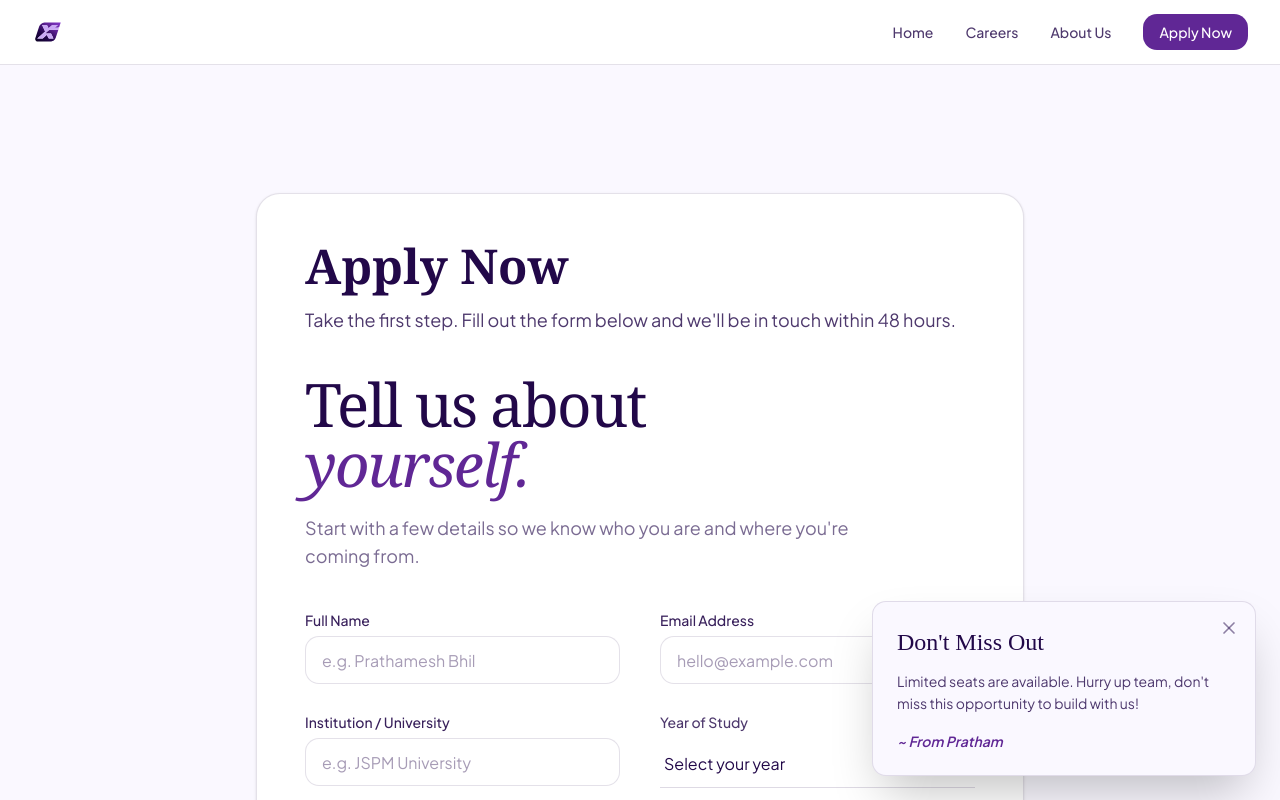
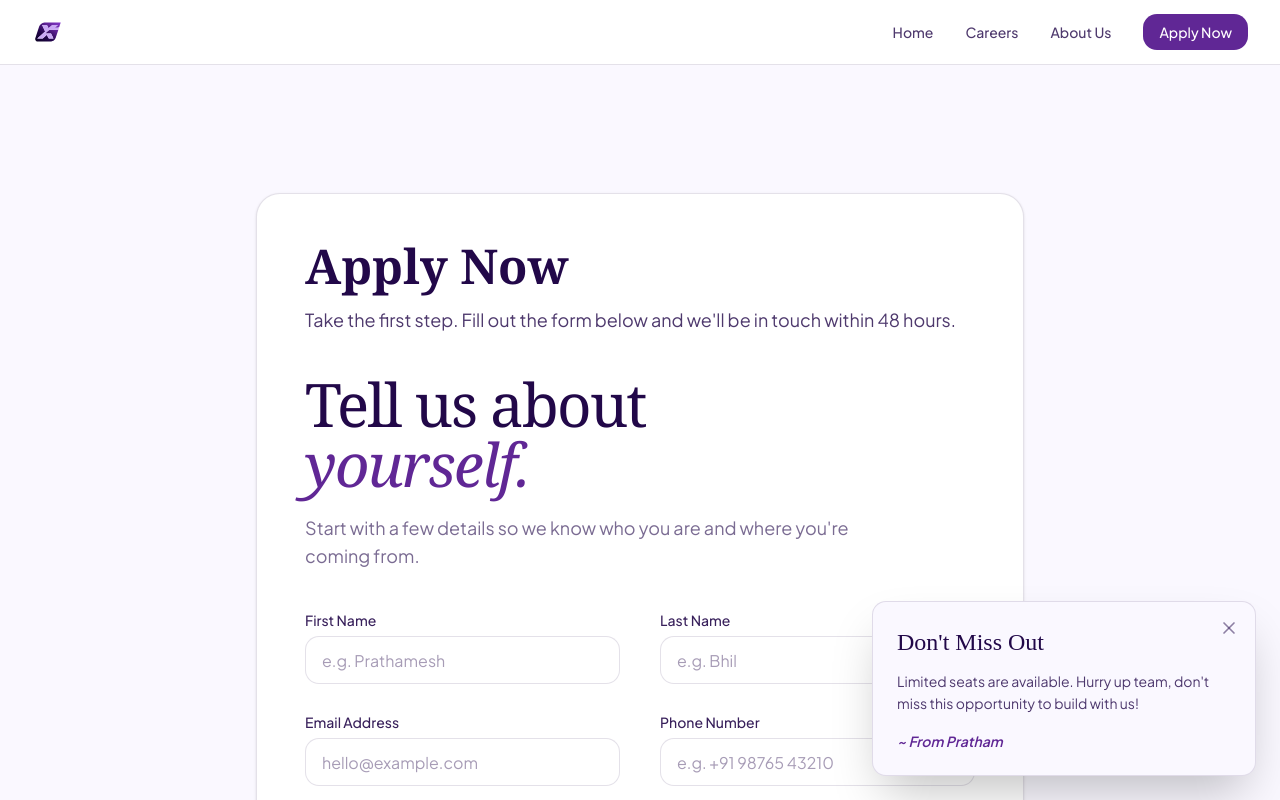
Before and after one commit to 0x-pratham/GXC-Recruitment, a Next.js app: page /recruitment/apply in a window 1280 px wide. Shown: the top 800 px of the page. Built offline with nearby package versions, Linux system fonts and the light colour scheme.

Commit message:
ReOpening

```diff
--- a/app/_components/RecruitmentCountdown.tsx
+++ b/app/_components/RecruitmentCountdown.tsx
@@ -12,8 +12,8 @@ export function RecruitmentCountdown() {
   useEffect(() => {
     setIsMounted(true);
 
-    // Target Date: Oct 2, 2026, 12:00 PM IST (05:30 ahead of UTC)
-    const targetDate = new Date("2026-10-02T12:00:00+05:30").getTime();
+    // Target Date: Oct 7, 2026, 12:40 AM IST (26 hours from current time)
+    const targetDate = new Date("2026-10-07T00:40:00+05:30").getTime();
 
     const interval = setInterval(() => {
       const now = new Date().getTime();
@@ -29,7 +29,8 @@ export function RecruitmentCountdown() {
         }, 3500);
       } else {
         setTimeLeft({
-          hours: Math.floor((difference % (1000 * 60 * 60 * 24)) / (1000 * 60 * 60)),
+          // Removed the 24h modulo so it correctly shows 26 hours instead of 2
+          hours: Math.floor(difference / (1000 * 60 * 60)),
           minutes: Math.floor((difference % (1000 * 60 * 60)) / (1000 * 60)),
           seconds: Math.floor((difference % (1000 * 60)) / 1000),
         });
--- a/app/recruitment/apply/_components/RecruitmentForm.tsx
+++ b/app/recruitment/apply/_components/RecruitmentForm.tsx
@@ -58,7 +58,6 @@ export function RecruitmentForm() {
     }
   };
 
-  // Explicitly typed as Variants to fix the ease array TypeScript error
   const fieldMotion: Variants = {
     hidden: {
       opacity: 0,
@@ -116,10 +115,17 @@ export function RecruitmentForm() {
 
         <div className="grid grid-cols-1 gap-x-10 gap-y-7 md:grid-cols-2">
           <Input
-            label="Full Name"
-            placeholder="e.g. Prathamesh Bhil"
-            {...register("fullName")}
-            error={errors.fullName?.message}
+            label="First Name"
+            placeholder="e.g. Prathamesh"
+            {...register("firstName")}
+            error={errors.firstName?.message}
+          />
+
+          <Input
+            label="Last Name"
+            placeholder="e.g. Bhil"
+            {...register("lastName")}
+            error={errors.lastName?.message}
           />
 
           <Input
@@ -128,6 +134,14 @@ export function RecruitmentForm() {
             placeholder="hello@example.com"
             {...register("email")}
             error={errors.email?.message}
+          />
+
+          <Input
+            label="Phone Number"
+            type="tel"
+            placeholder="e.g. +91 98765 43210"
+            {...register("phone")}
+            error={errors.phone?.message}
           />
 
           <Input
@@ -251,18 +265,10 @@ export function RecruitmentForm() {
               "
             >
               <option value="">Select a track</option>
-              <option value="frontend">
-                Frontend Engineering
-              </option>
-              <option value="backend">
-                Backend Engineering
-              </option>
-              <option value="design">
-                Product Design
-              </option>
-              <option value="fullstack">
-                Full Stack Engineering
-              </option>
+              <option value="frontend">Frontend Engineering</option>
+              <option value="backend">Backend Engineering</option>
+              <option value="design">Product Design</option>
+              <option value="fullstack">Full Stack Engineering</option>
             </select>
 
             {errors.track && (
--- a/app/recruitment/apply/actions.ts
+++ b/app/recruitment/apply/actions.ts
@@ -16,7 +16,9 @@ export async function submitApplication(data: ApplicationFormValues) {
     const { error } = await (supabase
       .from("applications") as any)
       .insert({
-        full_name: validatedData.fullName,
+        first_name: validatedData.firstName,
+        last_name: validatedData.lastName,
+        phone: validatedData.phone,
         email: validatedData.email,
         institution: validatedData.institution,
         year_of_study: validatedData.year,
--- a/app/recruitment/apply/success/page.tsx
+++ b/app/recruitment/apply/success/page.tsx
@@ -2,6 +2,7 @@
 
 "use client";
 
+import { useEffect } from "react";
 import { motion, useReducedMotion } from "framer-motion";
 
 import { Container } from "@/components/ui/Container";
@@ -10,6 +11,16 @@ import { LinkButton } from "@/components/ui/LinkButton";
 
 export default function SuccessPage() {
   const shouldReduceMotion = useReducedMotion();
+
+  useEffect(() => {
+    // Automatically redirect to the WhatsApp group after 4.5 seconds
+    const redirectTimer = setTimeout(() => {
+      window.location.href = "https://chat.whatsapp.com/D0f8B8hCLx6FmpgGsXJfuS";
+    }, 4500);
+
+    // Cleanup the timer if the component unmounts early
+    return () => clearTimeout(redirectTimer);
+  }, []);
 
   return (
     <Section className="flex min-h-[calc(100vh-64px)] items-center bg-gx-surface py-20 sm:py-24">
@@ -109,7 +120,7 @@ export default function SuccessPage() {
             We typically get back to applicants within 48 hours.
           </motion.p>
 
-          {/* WhatsApp follow-up */}
+          {/* Mandatory WhatsApp Group */}
           <motion.div
             initial={
               shouldReduceMotion
@@ -122,33 +133,52 @@ export default function SuccessPage() {
               delay: shouldReduceMotion ? 0 : 0.42,
               ease: [0.22, 1, 0.36, 1],
             }}
-            className="mt-10 flex flex-col items-center sm:mt-12"
+            className="
+              mt-10
+              flex
+              w-full
+              max-w-lg
+              flex-col
+              items-center
+              rounded-2xl
+              border
+              border-red-500/20
+              bg-red-50/50
+              p-6
+              sm:mt-12
+              sm:p-8
+            "
           >
-            <p className="text-base font-medium text-gx-ink">
-              Stay tuned with GenXCode.
+            <span className="mb-3 rounded-full bg-red-100 px-3 py-1 text-xs font-bold tracking-wider text-red-600">
+              ACTION REQUIRED
+            </span>
+
+            <p className="text-lg font-medium text-gx-ink">
+              Join the GXC GC 2026-27 Batch
             </p>
 
-            <p className="mt-2 max-w-md text-sm leading-6 text-gx-ink/55">
-              Join our WhatsApp Channel for recruitment updates,
-              announcements and what&apos;s happening next.
+            <p className="mt-2 text-center text-sm leading-6 text-gx-ink/65">
+              It is <strong>compulsory</strong> to join this WhatsApp group. All further task assignments, interview schedules, and next steps for the recruitment process will be shared exclusively here.
             </p>
 
             <a
-              href="https://whatsapp.com/channel/0029VbDWVfRIN9ien14MPB1t"
+              href="https://chat.whatsapp.com/D0f8B8hCLx6FmpgGsXJfuS"
               target="_blank"
               rel="noopener noreferrer"
               className="
-                mt-5
+                group
+                mt-6
                 inline-flex
                 min-h-11
                 items-center
                 justify-center
                 rounded-gx-md
                 bg-[#25D366]
-                px-6
+                px-7
                 text-sm
                 font-medium
                 text-white
+                shadow-sm
                 transition-all
                 duration-300
                 hover:-translate-y-0.5
@@ -159,7 +189,7 @@ export default function SuccessPage() {
                 focus-visible:ring-offset-2
               "
             >
-              Join WhatsApp Channel
+              Join WhatsApp Group
               <span
                 aria-hidden="true"
                 className="ml-2 transition-transform duration-300 group-hover:translate-x-1"
@@ -167,6 +197,10 @@ export default function SuccessPage() {
                 →
               </span>
             </a>
+
+            <p className="mt-4 text-xs font-medium text-gx-ink/60 animate-pulse">
+              Redirecting automatically in a few seconds...
+            </p>
           </motion.div>
 
           {/* Back to recruitment */}
@@ -181,7 +215,7 @@ export default function SuccessPage() {
               duration: 0.6,
               delay: shouldReduceMotion ? 0 : 0.55,
             }}
-            className="mt-7"
+            className="mt-8"
           >
             <LinkButton
               href="/recruitment"
--- a/lib/validations/recruitment.ts
+++ b/lib/validations/recruitment.ts
@@ -2,8 +2,10 @@
 import * as z from "zod";
 
 export const applicationSchema = z.object({
-  fullName: z.string().min(2, "Name must be at least 2 characters"),
+  firstName: z.string().min(2, "First name must be at least 2 characters"),
+  lastName: z.string().min(2, "Last name must be at least 2 characters"),
   email: z.string().email("Please enter a valid email address"),
+  phone: z.string().min(10, "Please enter a valid phone number"),
   institution: z.string().min(2, "Institution name is required"),
   year: z.string().min(1, "Please select your year of study"),
   track: z.enum(["frontend", "backend", "design", "fullstack"], {
```
Also changed, not shown: types/database.ts (+6 -2 lines).
